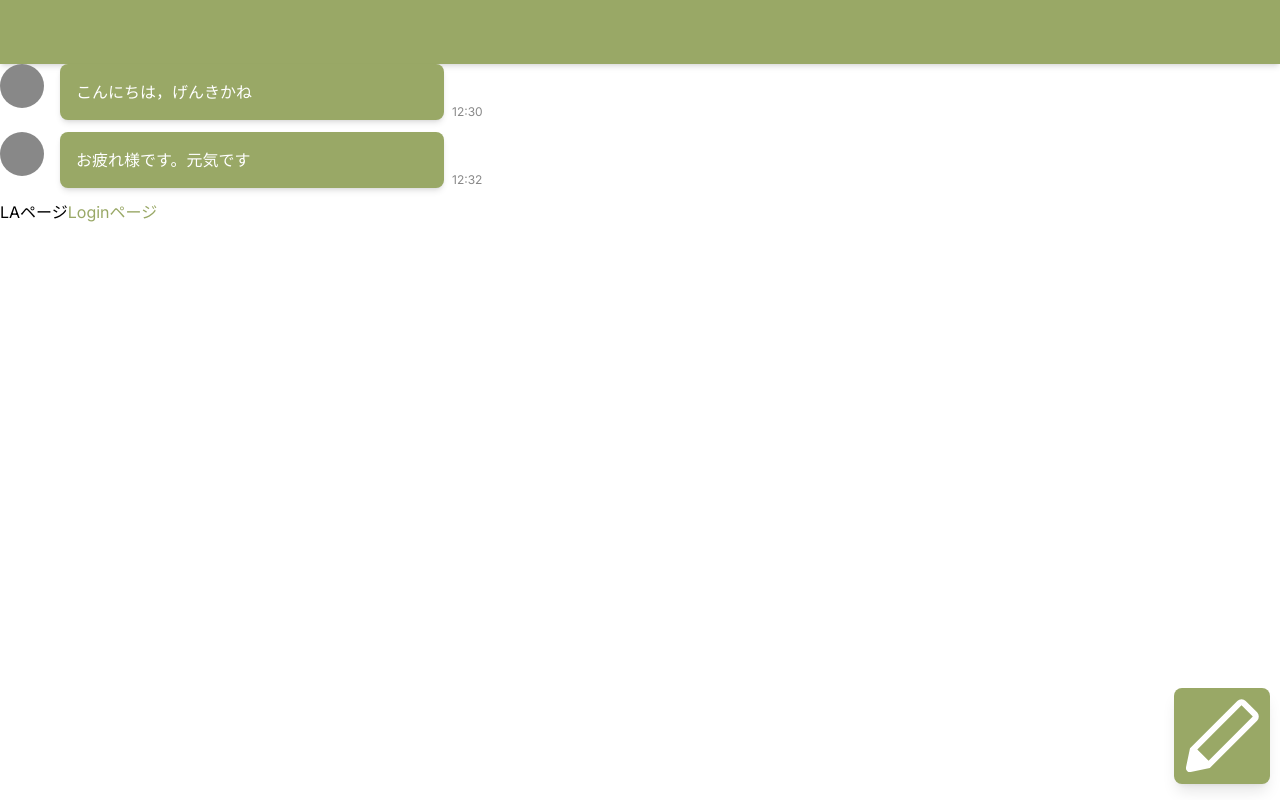
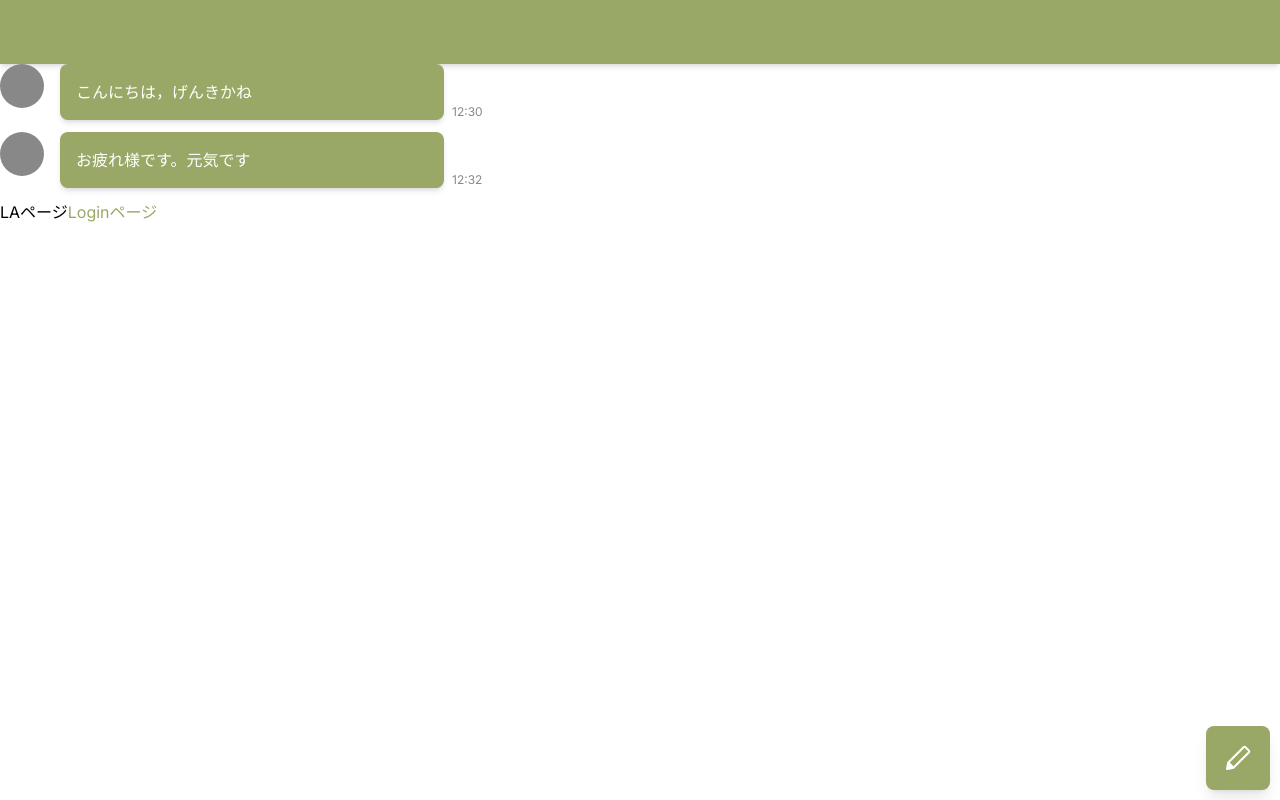
Before and after one commit to prapro-ou/castella-frontend, a Next.js app: page / in a window 1280 px wide. Built offline with nearby package versions, Linux system fonts and the light colour scheme.

Commit message:
[fix] Fabボタン周りを修正

```diff
--- a/features/components/FloatActionButton.js
+++ b/features/components/FloatActionButton.js
@@ -1,9 +1,11 @@
 import Image from 'next/image';
 
-export default function FloatActionButton({ src, alt }) {
+export default function FloatActionButton({ src, alt, onClickButton }) {
   return (
-    <div className='bg-primary w-24 h-24 rounded-lg shadow-lg'>
-      <Image src={src} alt={alt} width={96} height={96} />
-    </div>
+    <button onClick={onClickButton}>
+      <div className='flex h-16 w-16 items-center justify-center rounded-lg bg-primary shadow-lg'>
+        <Image src={src} alt={alt} width={32} height={32} />
+      </div>
+    </button>
   );
 }
--- a/features/talks/threads/messages/components/MessageScreen.js
+++ b/features/talks/threads/messages/components/MessageScreen.js
@@ -19,9 +19,7 @@ export default function MessageScreen({messages,onClickCreateReplyButton}){
             ))}
 
             <div className='fixed bottom-2.5 right-2.5'>
-                <button onClick={onClickCreateReplyButton}>
-                  <FloatActionButton  src={editWhite} alt={"メールを作成"}/>
-                </button>
+              <FloatActionButton  src={editWhite} alt={"メールを作成"} onClickButton={onClickCreateReplyButton}/>
             </div>
         </>
     );
```
